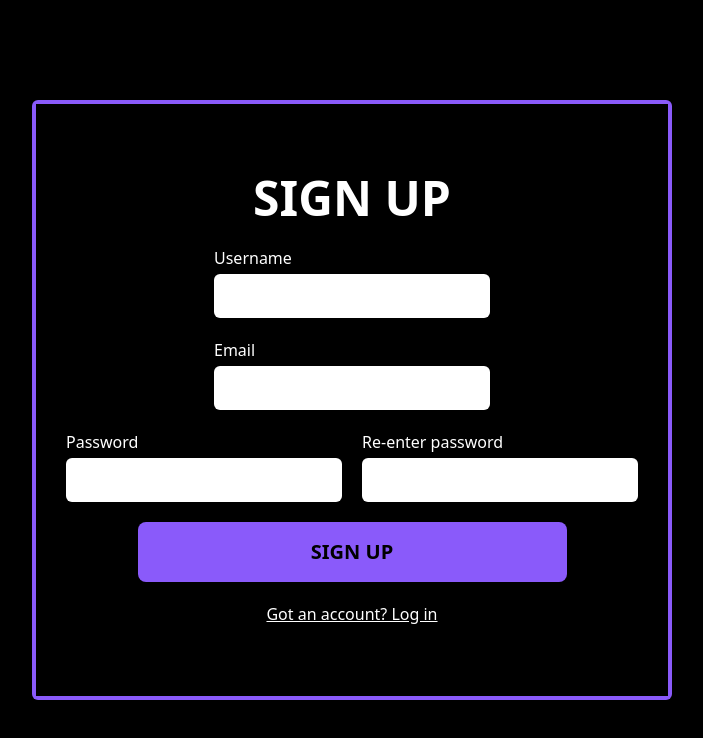
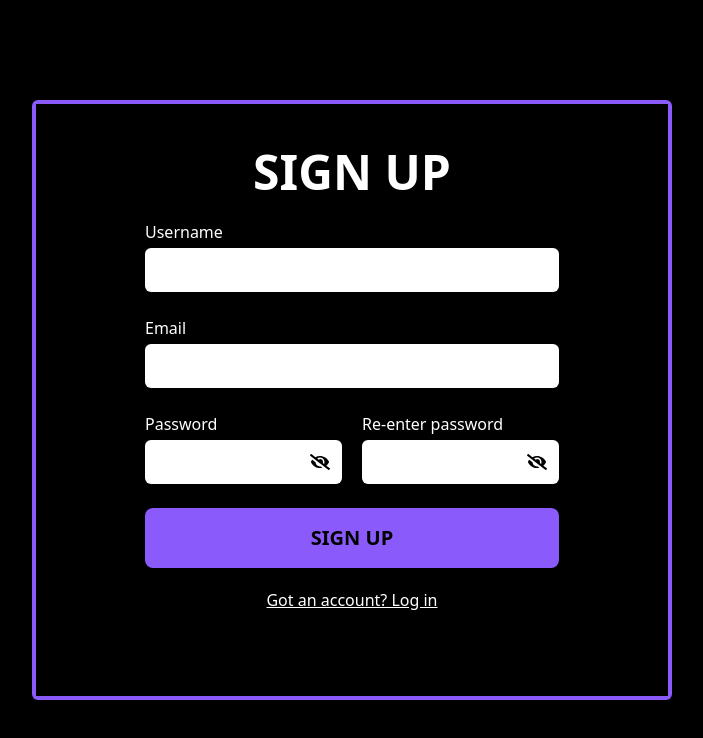
Before and after one commit to oriodev/hyperfixationapp, a Next.js app: page /signup in a window 1280 px wide. Shown: the top 738 px of the page, without its empty margins (288-991 px from the left). Built offline with nearby package versions, Linux system fonts and the light colour scheme.

Commit message:
[002-auth-page-set-up] added password visibility toggle
- installed react-icons
- edited text input component to add visibility toggle on password types

```diff
--- a/components/containers/auth-container.tsx
+++ b/components/containers/auth-container.tsx
@@ -8,9 +8,9 @@ interface AuthContainerProps {
 const AuthContainer = ({ title, children }: AuthContainerProps) => {
   return (
     <div className="h-3/4 w-3/4 md:h-3/4 md:w-1/2 color-animation rounded-md p-1">
-      <div className="h-full w-full bg-black flex flex-col justify-center items-center gap-6 p-10">
+      <div className="pt-50 md:pt-0 h-full w-full bg-black flex flex-col justify-center items-center gap-6 p-10 overflow-scroll">
         <h2 className="text-white font-black text-5xl">{title.toUpperCase()}</h2>
-        <div className="flex flex-col items-center justify-center gap-5">
+        <div className="flex flex-col items-center justify-center gap-5 w-full">
           { children }
         </div>
       </div>
--- a/components/form/text-input.tsx
+++ b/components/form/text-input.tsx
@@ -1,27 +1,50 @@
+'use client'
+
 import { InputType } from "@/types";
+import { useState } from "react";
+import { UseFormRegisterReturn } from "react-hook-form";
+import { FaEye, FaEyeSlash } from 'react-icons/fa'; // Importing React Icons
 
 interface TextInput {
   title: string;
-  value?: string;
   type: InputType;
-  onChange?: (e: React.ChangeEvent<HTMLInputElement>) => void;
+  error?: string;
+  register: UseFormRegisterReturn;
 }
 
-const TextInput = ({ title, value, type, onChange }: TextInput) => {
+const TextInput = ({ title, type, error, register }: TextInput) => {
+  const isPassword = type === InputType.password;
+  const [visible, setVisible] = useState<boolean>(isPassword ? false : true);
+
   return (
-    <div className="flex flex-col gap-1">
+    <div className="flex flex-col gap-1 w-3/4 relative">
       <label className="text-white" htmlFor={title}>
         {title}
       </label>
-      <input
-        id="title"
-        className="input bg-white text-black rounded-md p-2 text-lg"
-        type={type}
-        value={value}
-        onChange={onChange}
-      />
+
+      <div className="flex gap-1 items-center">
+        <input
+          id={title}
+          className="input bg-white text-black rounded-md p-2 text-lg w-full pr-10"
+          type={!isPassword ? type : visible ? 'text' : 'password'}
+          {...register}
+        />
+        {isPassword && (
+          <div
+            onClick={() => setVisible((prev) => !prev)}
+            className="flex items-center justify-center absolute right-3 h-full cursor-pointer"
+          >
+            {visible ? (
+              <FaEye className="text-black" size={20} />
+            ) : (
+              <FaEyeSlash className="text-black" size={20} />
+            )}
+          </div>
+        )}
+      </div>
+      {error ? <p className="text-rose-400">{error}</p> : <p></p>}
     </div>
-  )
+  );
 }
 
 export default TextInput;
--- a/package.json
+++ b/package.json
@@ -9,9 +9,12 @@
     "lint": "next lint"
   },
   "dependencies": {
+    "@hookform/resolvers": "^5.2.1",
     "next": "15.4.6",
     "react": "19.1.0",
     "react-dom": "19.1.0",
+    "react-hook-form": "^7.62.0",
+    "react-icons": "^5.5.0",
     "zod": "^4.0.17"
   },
   "devDependencies": {
```
Also changed, not shown: 1 other file (tests, documents, lock files or other folders).
